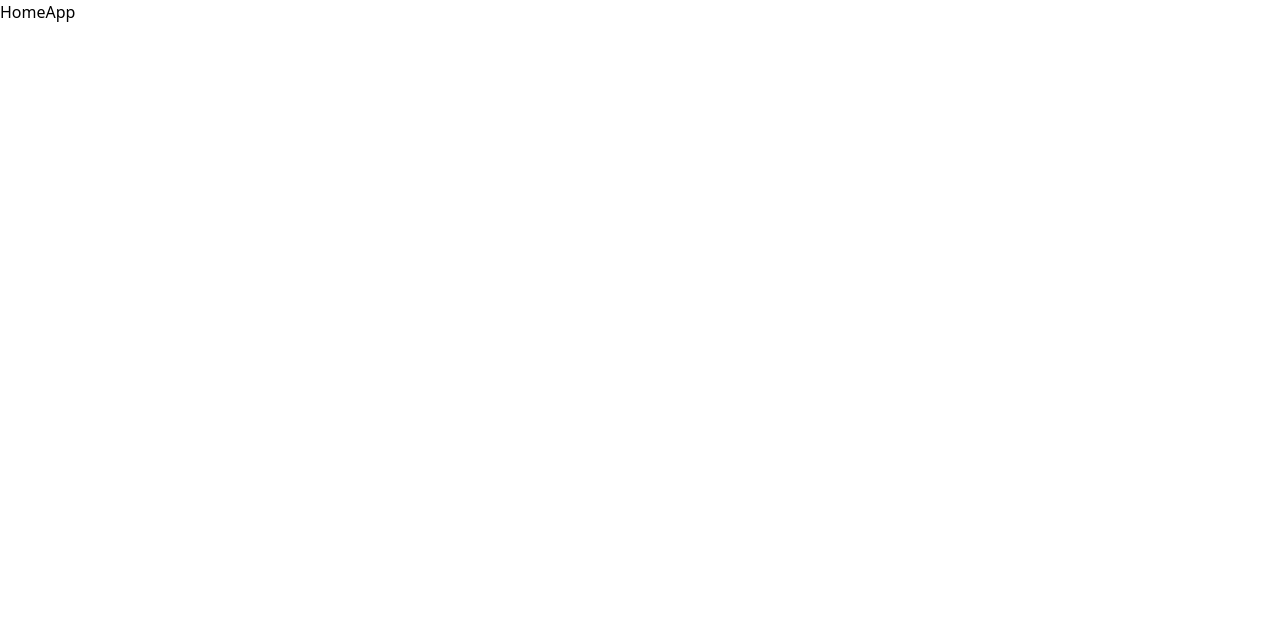
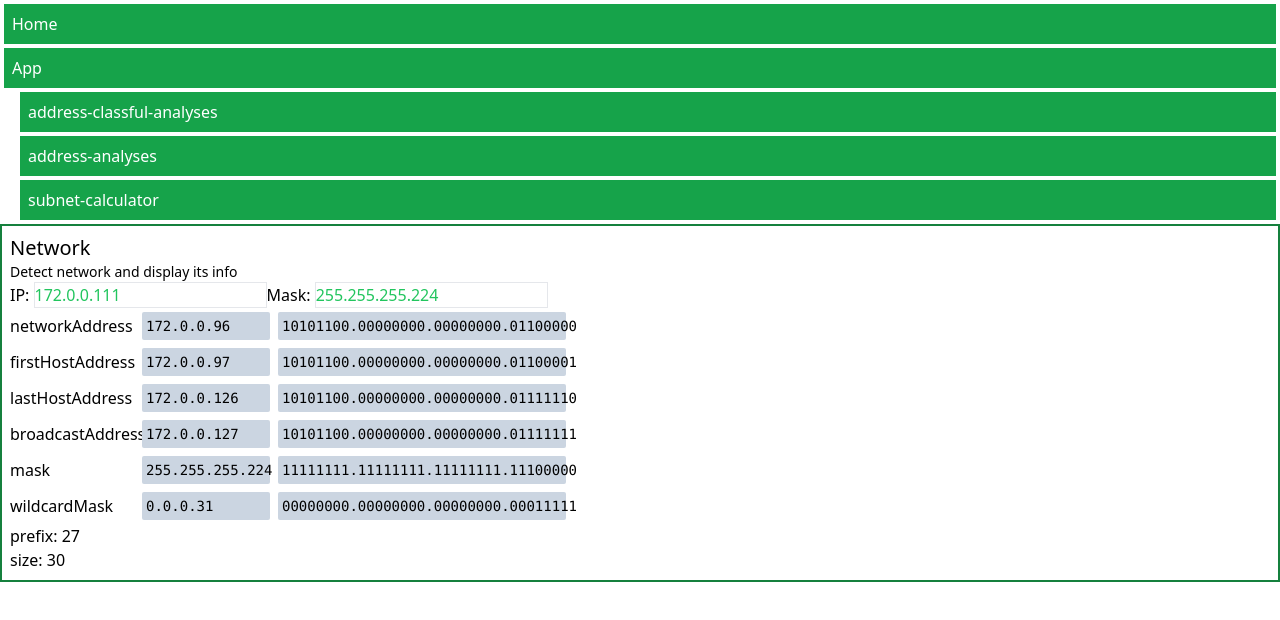
Before and after one commit to eazyip/ez-ip-app, a Vue app: page /app/ipv4/address-analyses in a window 1280 px wide. Before the commit this address had no page. Shown: the top 620 px of the page. Built offline with nearby package versions, Linux system fonts and the light colour scheme.

Commit message:
basic navigation

```diff
--- a/src/App.vue
+++ b/src/App.vue
@@ -1,13 +1,16 @@
-<script setup lang="ts">
-import { RouterLink, RouterView } from 'vue-router'
-</script>
-
 <template>
     <header>
-        <div class="wrapper">
+        <div>
             <nav>
-                <RouterLink to="/">Home</RouterLink>
-                <RouterLink to="/app">App</RouterLink>
+                <NavItem route="/">Home</NavItem>
+                <NavItem route="/app">App</NavItem>
+                <div class="pl-4">
+                    <NavItem route="/app/ipv4/address-classful-analyses"
+                        >address-classful-analyses</NavItem
+                    >
+                    <NavItem route="/app/ipv4/address-analyses">address-analyses</NavItem>
+                    <NavItem route="/app/ipv4/subnet-calculator">subnet-calculator</NavItem>
+                </div>
             </nav>
         </div>
     </header>
@@ -15,4 +18,8 @@ import { RouterLink, RouterView } from 'vue-router'
     <RouterView />
 </template>
 
-<style scoped></style>
+<script setup lang="ts">
+import { RouterView } from 'vue-router'
+
+import NavItem from '@/components/NavItem.vue'
+</script>
--- /dev/null
+++ b/src/components/NavItem.vue
@@ -0,0 +1,14 @@
+<template>
+    <RouterLink :to="route" class="m-1 p-2 block bg-green-600 text-white"><slot></slot></RouterLink>
+</template>
+
+<script setup lang="ts">
+import { RouterLink } from 'vue-router'
+
+defineProps({
+    route: {
+        type: String,
+        required: true
+    }
+})
+</script>
--- a/src/router/index.ts
+++ b/src/router/index.ts
@@ -1,5 +1,9 @@
 import { createRouter, createWebHistory } from 'vue-router'
-import HomeView from '../views/HomeView.vue'
+
+import HomeView from '@/views/HomeView.vue'
+import NetworkIpv4Classful from '@/components/NetworkIpv4Classful.vue'
+import NetworkIpv4 from '@/components/NetworkIpv4.vue'
+import SubnetCalculatorIpv4 from '@/components/SubnetCalculatorIpv4.vue'
 
 const router = createRouter({
     history: createWebHistory(import.meta.env.BASE_URL),
@@ -15,7 +19,24 @@ const router = createRouter({
             // route level code-splitting
             // this generates a separate chunk (App.[hash].js) for this route
             // which is lazy-loaded when the route is visited.
-            component: () => import('../views/AppView.vue')
+            component: () => import('@/views/AppView.vue'),
+            children: [
+                {
+                    path: '/app/ipv4/address-classful-analyses',
+                    name: 'ipv4-address-classful-analyses',
+                    component: NetworkIpv4Classful
+                },
+                {
+                    path: '/app/ipv4/address-analyses',
+                    name: 'ipv4-address-analyses',
+                    component: NetworkIpv4
+                },
+                {
+                    path: '/app/ipv4/subnet-calculator',
+                    name: 'ipv4-subnet-calculator',
+                    component: SubnetCalculatorIpv4
+                }
+            ]
         }
     ]
 })
--- a/src/views/AppView.vue
+++ b/src/views/AppView.vue
@@ -1,11 +1,5 @@
 <template>
-    <SubnetCalculatorIpv4 />
-    <NetworkIpv4Classful />
-    <NetworkIpv4 />
+    <RouterView />
 </template>
 
-<script setup lang="ts">
-import NetworkIpv4Classful from '@/components/NetworkIpv4Classful.vue'
-import NetworkIpv4 from '@/components/NetworkIpv4.vue'
-import SubnetCalculatorIpv4 from '@/components/SubnetCalculatorIpv4.vue'
-</script>
+<script setup lang="ts"></script>
```
